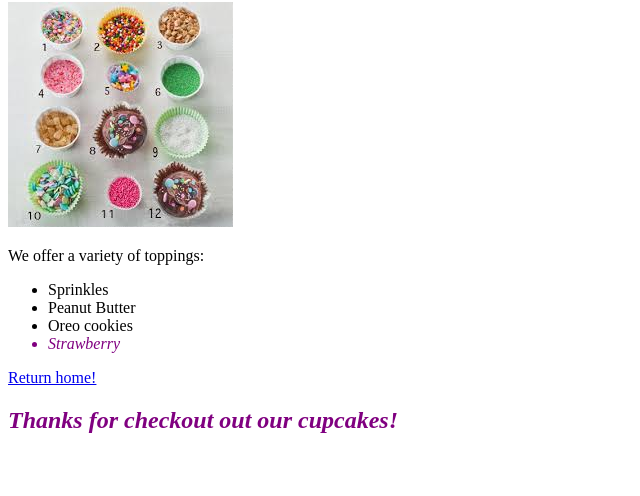
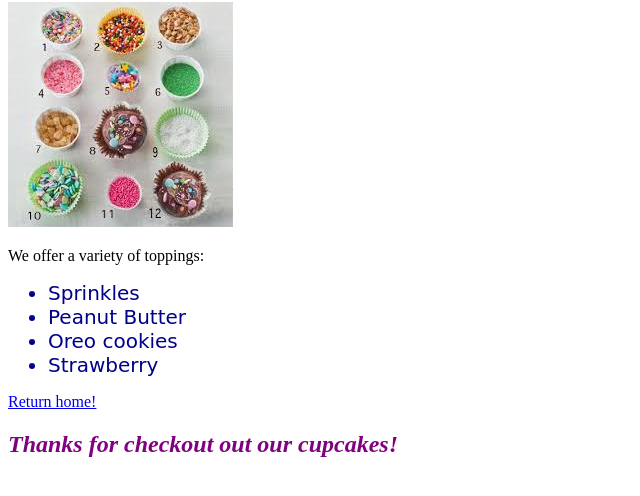
Before and after one commit to DuHerb/cupcake-shop, a plain HTML site: page toppings.html in a window 1280 px wide. Shown: the part 78-574 px from the top of the page, without its empty margins (0-640 px from the left). Drawn offline with Linux system fonts and the light colour scheme.

Commit message:
Add and apply best class to toppings.html

```diff
--- a/css/styles.css
+++ b/css/styles.css
@@ -2,3 +2,9 @@
   color: purple;
   font-style: italic;
 }
+
+.best {
+  font-size: 1.25em;
+  font-family: cursive;
+  color: darkblue;
+}
--- a/toppings.html
+++ b/toppings.html
@@ -10,10 +10,10 @@
     <img src="img/toppings.jpg" alt="cupcake shop picture">
     <p>We offer a variety of toppings: </p>
     <ul>
-      <li>Sprinkles</li>
-      <li>Peanut Butter</li>
-      <li>Oreo cookies</li>
-      <li class="flashy">Strawberry</li>
+      <li class="best">Sprinkles</li>
+      <li class="best">Peanut Butter</li>
+      <li class="best">Oreo cookies</li>
+      <li class="best">Strawberry</li>
     </ul>
     <a href="index.html">Return home!</a>
     <h2 class="flashy">Thanks for checkout out our cupcakes!</h2>
```
